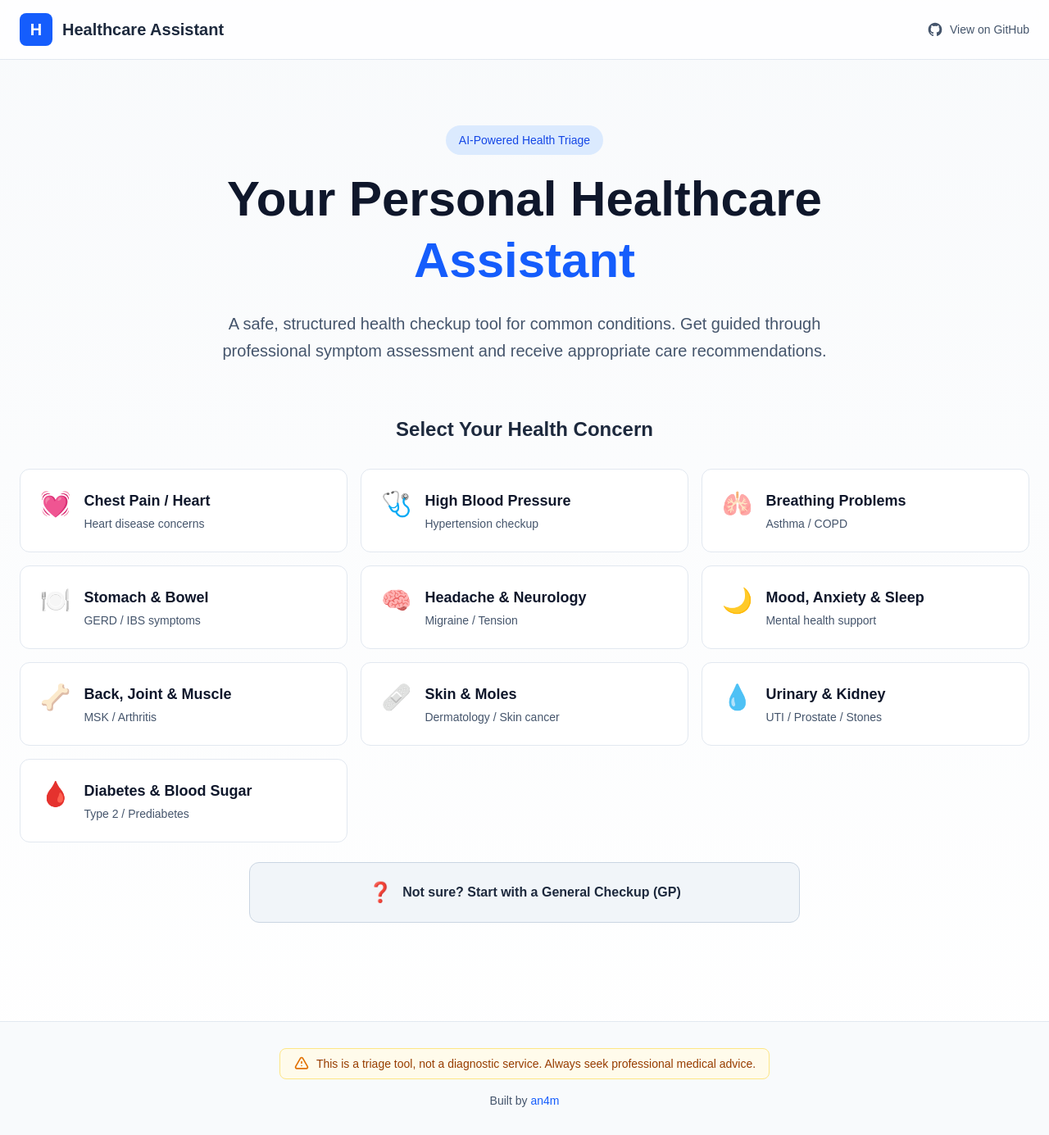
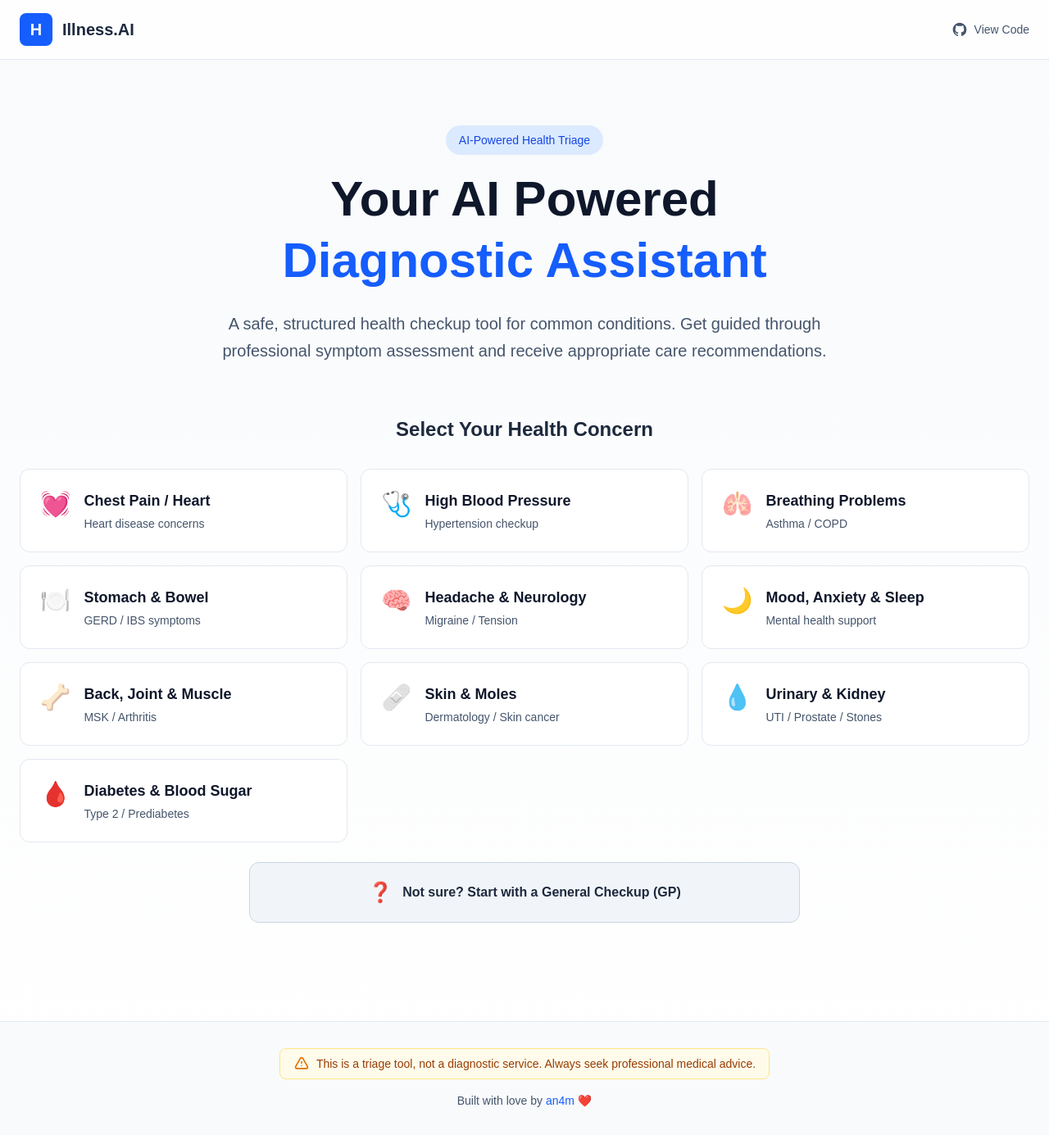
Before and after one commit to an4m/illness-ai, a Next.js app: page / in a window 1280 px wide. Shown: the whole page at 82% size. Built offline with nearby package versions, Linux system fonts and the light colour scheme.

Commit message:
Updated site title

```diff
--- a/src/app/page.tsx
+++ b/src/app/page.tsx
@@ -8,7 +8,7 @@ export default function Home() {
             <div className="w-10 h-10 bg-blue-600 rounded-lg flex items-center justify-center">
               <span className="text-white text-xl font-bold">H</span>
             </div>
-            <h2 className="text-xl font-bold text-slate-800">Healthcare Assistant</h2>
+            <h2 className="text-xl font-bold text-slate-800">Illness.AI</h2>
           </div>
           <a
             href="https://github.com/an4m/illness-ai"
@@ -19,7 +19,7 @@ export default function Home() {
             <svg className="w-5 h-5" fill="currentColor" viewBox="0 0 24 24">
               <path fillRule="evenodd" d="M12 2C6.477 2 2 6.484 2 12.017c0 4.425 2.865 8.18 6.839 9.504.5.092.682-.217.682-.483 0-.237-.008-.868-.013-1.703-2.782.605-3.369-1.343-3.369-1.343-.454-1.158-1.11-1.466-1.11-1.466-.908-.62.069-.608.069-.608 1.003.07 1.531 1.032 1.531 1.032.892 1.53 2.341 1.088 2.91.832.092-.647.35-1.088.636-1.338-2.22-.253-4.555-1.113-4.555-4.951 0-1.093.39-1.988 1.029-2.688-.103-.253-.446-1.272.098-2.65 0 0 .84-.27 2.75 1.026A9.564 9.564 0 0112 6.844c.85.004 1.705.115 2.504.337 1.909-1.296 2.747-1.027 2.747-1.027.546 1.379.202 2.398.1 2.651.64.7 1.028 1.595 1.028 2.688 0 3.848-2.339 4.695-4.566 4.943.359.309.678.92.678 1.855 0 1.338-.012 2.419-.012 2.747 0 .268.18.58.688.482A10.019 10.019 0 0022 12.017C22 6.484 17.522 2 12 2z" clipRule="evenodd" />
             </svg>
-            <span className="hidden sm:inline">View on GitHub</span>
+            <span className="hidden sm:inline">View Code</span>
           </a>
         </div>
       </header>
@@ -33,9 +33,9 @@ export default function Home() {
               AI-Powered Health Triage
             </div>
             <h1 className="text-4xl md:text-5xl lg:text-6xl font-bold text-slate-900 mb-6 leading-tight">
-              Your Personal Healthcare
+              Your AI Powered
               <br />
-              <span className="text-blue-600">Assistant</span>
+              <span className="text-blue-600">Diagnostic Assistant</span>
             </h1>
             <p className="text-lg md:text-xl text-slate-600 max-w-3xl mx-auto leading-relaxed">
               A safe, structured health checkup tool for common conditions. Get guided through professional
@@ -197,14 +197,14 @@ export default function Home() {
             </p>
           </div>
           <p className="text-sm text-slate-600">
-            Built by{" "}
+            Built with love by{" "}
             <a
-              href="https://github.com/an4m/illness-ai"
+              href="https://github.com/an4m"
               target="_blank"
               rel="noopener noreferrer"
               className="font-medium text-blue-600 hover:text-blue-700 transition-colors"
             >
-              an4m
+              an4m ❤️
             </a>
           </p>
         </div>
```
